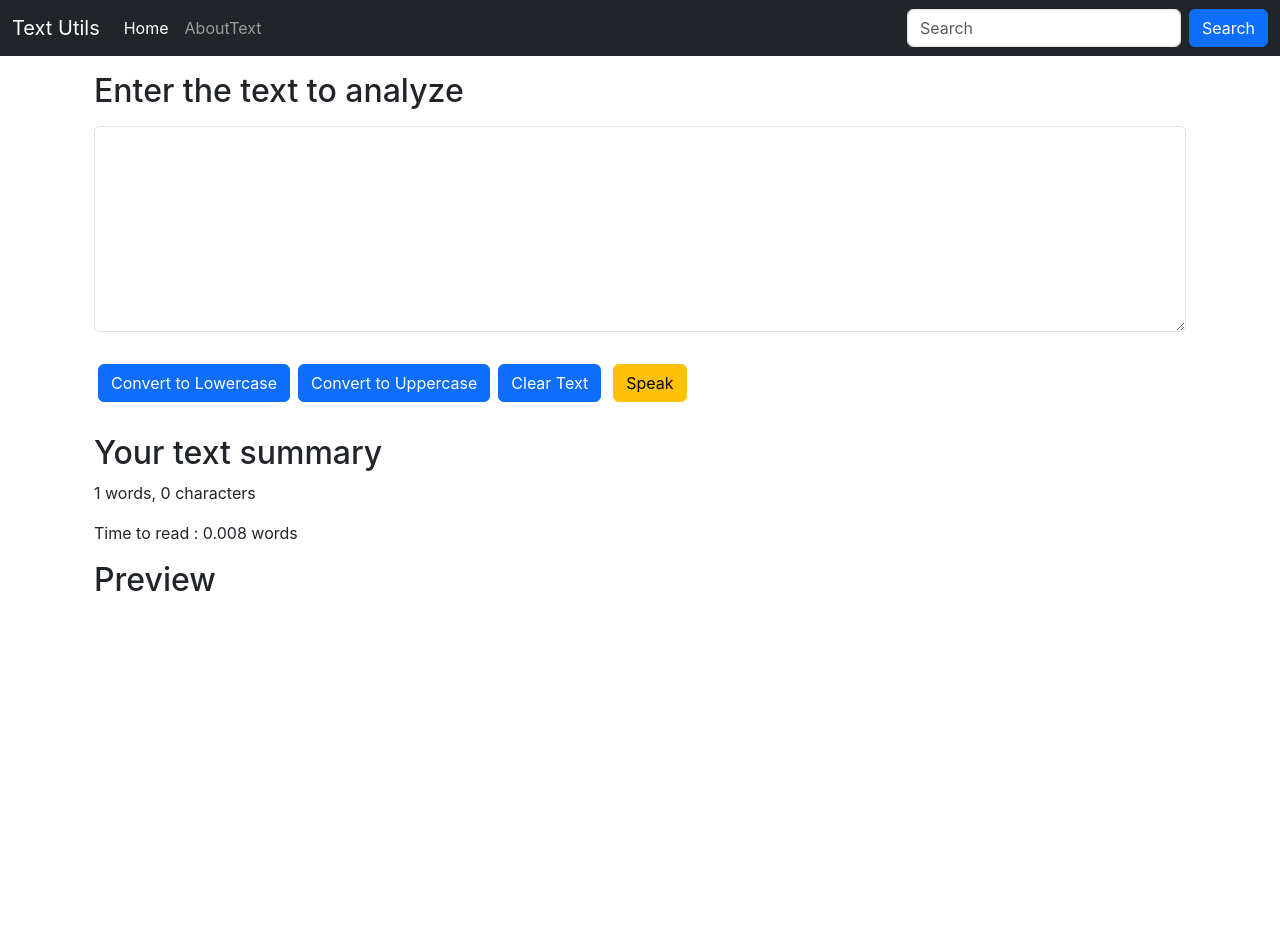
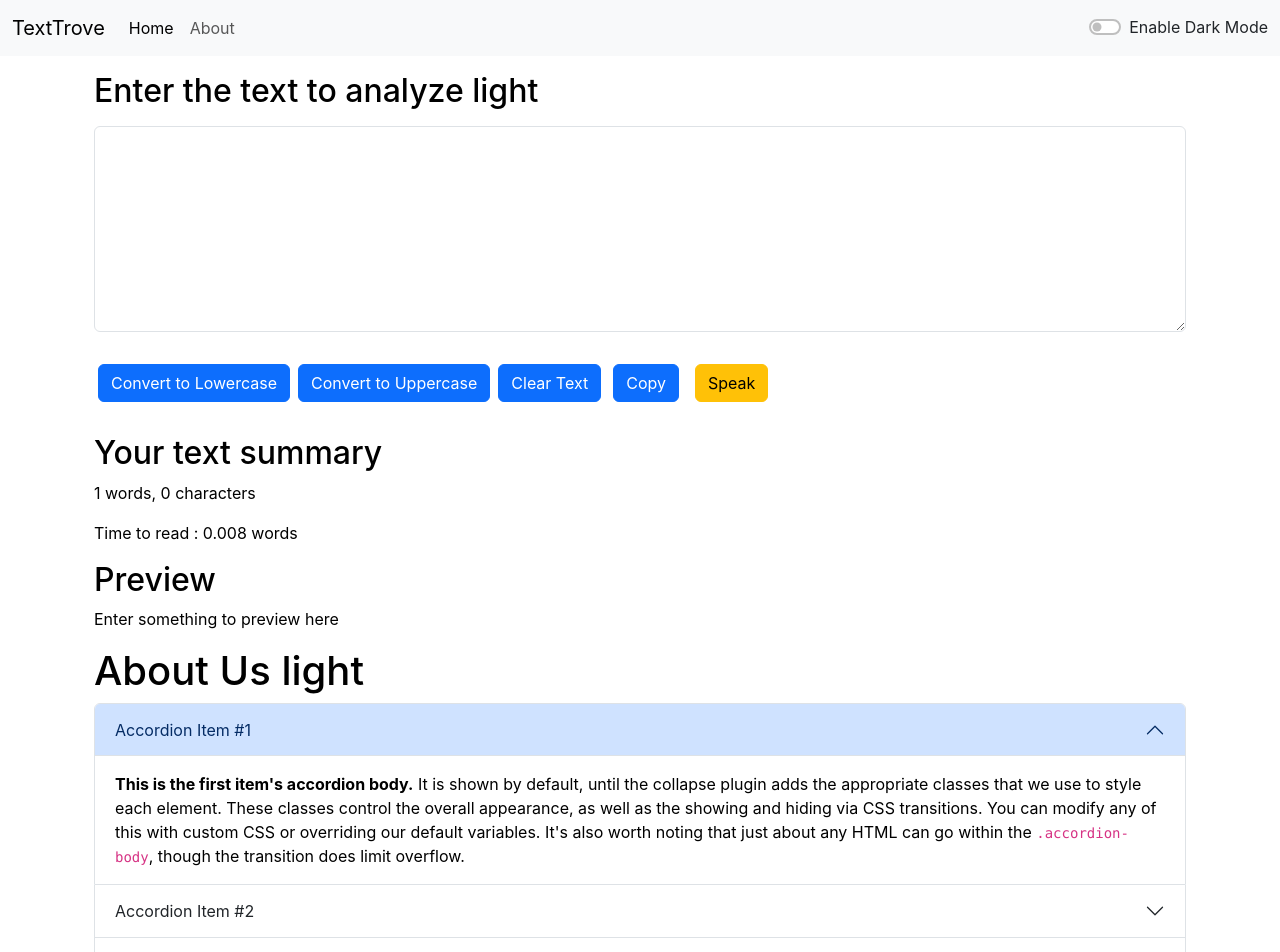
Before and after one commit to JiyaGupta-cs/React_Tuts, a React (Create React App) app: page / in a window 1280 px wide. Shown: the top 952 px of the page. Before the commit the page ends 800 px from the top, so only its background shows below. Built offline with nearby package versions, Linux system fonts and the light colour scheme.

Commit message:
Enabling Dark Mode

```diff
--- a/public/index.html
+++ b/public/index.html
@@ -25,7 +25,7 @@
   <link href="https://cdn.jsdelivr.net/npm/bootstrap@5.3.1/dist/css/bootstrap.min.css" rel="stylesheet"
     integrity="sha384-4bw+/aepP/YC94hEpVNVgiZdgIC5+VKNBQNGCHeKRQN+PtmoHDEXuppvnDJzQIu9" crossorigin="anonymous">
 
-  <title>React App</title>
+  <title>TextTrove - A Text Analyzer</title>
 </head>
 
 <body>
--- a/src/App.js
+++ b/src/App.js
@@ -1,15 +1,30 @@
 import './App.css';
 import Navbar from './components/Navbar';
 import TextForm from './components/TextForm';
+import About from './components/About';
+import React, { useState } from 'react';
+
 
 let name = "Jiya";
 
 function App() {
+  const [mode, setMode] = useState('light'); //Whether DarkMode is enabled or not
+  const toggleMode = () => {
+    if (mode === 'light') {
+      setMode('dark')
+      document.body.style.backgroundColor = '#042743';
+    }
+    else {
+      setMode('light')
+      document.body.style.backgroundColor = 'white';
+    }
+  }
   return (
     <>
-      <Navbar title="Text Utils" abouttext="AboutText" />
+      <Navbar title="TextTrove" mode={mode} toggleMode={toggleMode} />
       <div className="container my-3">
-      <TextForm heading="Enter the text to analyze" />
+        <TextForm mode={mode} heading="Enter the text to analyze" />
+        <About  mode={mode}/>
       </div>
 
     </>
--- /dev/null
+++ b/src/components/About.js
@@ -0,0 +1,51 @@
+import React, { useState } from 'react'
+
+export default function About(props) {
+
+
+
+  return (
+    <div className='container'  style={{backgroundColor:props.mode==='dark'?'#042743':'white', color:props.mode==='dark'?'white':'black'}} >
+        <h1>About Us {props.mode}</h1>
+      <div className="accordion" id="accordionExample">
+  <div className="accordion-item">
+    <h2 className="accordion-header">
+      <button className="accordion-button" type="button" data-bs-toggle="collapse" data-bs-target="#collapseOne" aria-expanded="true" aria-controls="collapseOne">
+        Accordion Item #1
+      </button>
+    </h2>
+    <div id="collapseOne" className="accordion-collapse collapse show" data-bs-parent="#accordionExample">
+      <div className="accordion-body"  style={{backgroundColor:props.mode==='dark'?'#042743':'white', color:props.mode==='dark'?'white':'black'}}>
+        <strong>This is the first item's accordion body.</strong> It is shown by default, until the collapse plugin adds the appropriate classes that we use to style each element. These classes control the overall appearance, as well as the showing and hiding via CSS transitions. You can modify any of this with custom CSS or overriding our default variables. It's also worth noting that just about any HTML can go within the <code>.accordion-body</code>, though the transition does limit overflow.
+      </div>
+    </div>
+  </div>
+  <div className="accordion-item">
+    <h2 className="accordion-header">
+      <button className="accordion-button collapsed" type="button" data-bs-toggle="collapse" data-bs-target="#collapseTwo" aria-expanded="false" aria-controls="collapseTwo">
+        Accordion Item #2
+      </button>
+    </h2>
+    <div id="collapseTwo" className="accordion-collapse collapse" data-bs-parent="#accordionExample">
+      <div className="accordion-body"  style={{backgroundColor:props.mode==='dark'?'#042743':'white', color:props.mode==='dark'?'white':'black'}}>
+        <strong>This is the second item's accordion body.</strong> It is hidden by default, until the collapse plugin adds the appropriate classes that we use to style each element. These classes control the overall appearance, as well as the showing and hiding via CSS transitions. You can modify any of this with custom CSS or overriding our default variables. It's also worth noting that just about any HTML can go within the <code>.accordion-body</code>, though the transition does limit overflow.
+      </div>
+    </div>
+  </div>
+  <div className="accordion-item">
+    <h2 className="accordion-header">
+      <button className="accordion-button collapsed" type="button" data-bs-toggle="collapse" data-bs-target="#collapseThree" aria-expanded="false" aria-controls="collapseThree">
+        Accordion Item #3
+      </button>
+    </h2>
+    <div id="collapseThree" className="accordion-collapse collapse" data-bs-parent="#accordionExample">
+      <div className="accordion-body"  style={{backgroundColor:props.mode==='dark'?'#042743':'white', color:props.mode==='dark'?'white':'black'}}>
+        <strong>This is the third item's accordion body.</strong> It is hidden by default, until the collapse plugin adds the appropriate classes that we use to style each element. These classes control the overall appearance, as well as the showing and hiding via CSS transitions. You can modify any of this with custom CSS or overriding our default variables. It's also worth noting that just about any HTML can go within the <code>.accordion-body</code>, though the transition does limit overflow.
+      </div>
+    </div>
+  </div>
+</div>
+{/* <button className='btn btn-primary my-3' onClick={toggleStyle}>{btnText}</button> */}
+    </div>
+  )
+}
--- a/src/components/Navbar.js
+++ b/src/components/Navbar.js
@@ -4,7 +4,7 @@ import PropTypes from 'prop-types'
 
 export default function Navbar(props) {
   return (
-    <nav className="navbar navbar-expand-lg navbar-dark bg-dark">
+    <nav className={`navbar navbar-expand-lg navbar-${props.mode} bg-${props.mode}`}>
         <div className="container-fluid">
           <a className="navbar-brand" href="#">{props.title}</a>
           <button className="navbar-toggler" type="button" data-bs-toggle="collapse" data-bs-target="#navbarSupportedContent" aria-controls="navbarSupportedContent" aria-expanded="false" aria-label="Toggle navigation">
@@ -16,13 +16,17 @@ export default function Navbar(props) {
                 <a className="nav-link active" aria-current="page" href="#">Home</a>
               </li>
               <li className="nav-item">
-                <a className="nav-link" href="#">{props.abouttext}</a>
+                <a className="nav-link" href="#">About</a>
               </li>
             </ul>
-            <form className="d-flex" role="search">
+            {/* <form className="d-flex" role="search">
               <input className="form-control me-2" type="search" placeholder="Search" aria-label="Search"/>
                 <button className="btn btn-primary" type="submit">Search</button>
-            </form>
+            </form> */}
+            <div className={`form-check form-switch text-${props.mode==='light'?'dark':'light'}`}>
+  <input className="form-check-input" style={{border:'2px solid #bfbfbf'}} onClick={props.toggleMode} type="checkbox" role="switch" id="flexSwitchCheckDefault"/>
+  <label className="form-check-label" htmlFor="flexSwitchCheckDefault">Enable Dark Mode</label>
+</div>
           </div>
         </div>
       </nav>
--- a/src/components/TextForm.js
+++ b/src/components/TextForm.js
@@ -42,23 +42,30 @@ export default function TextForm(props) {
     }
 }
 
+  const handleCopy=()=>{
+    var text=document.getElementById("myBox");
+    text.select();
+    navigator.clipboard.writeText(text.value);
+  }
+
   return (
     <>
 
-      <div className="container">
-        <h2>{props.heading}</h2>
-        <textarea className="form-control my-3" id="myBox" rows="8" value={text} onChange={handleOnChange}></textarea>
+      <div className="container" style={{backgroundColor:props.mode==='dark'?'#042743':'white', color:props.mode==='dark'?'white':'black'}}>
+        <h2>{props.heading}  {props.mode}</h2>
+        <textarea className="form-control my-3" id="myBox" style={{backgroundColor:props.mode==='light'?'white':'#CFE2FF', color:props.mode==='dark'?'white':'black'}} rows="8" value={text} onChange={handleOnChange}></textarea>
         <button className="btn btn-primary my-3 mx-1" onClick={handleLowerCLick}>Convert to Lowercase</button>
         <button className="btn btn-primary my-3 mx-1" onClick={handleUpCLick}>Convert to Uppercase</button>
         <button className="btn btn-primary my-3 mx-1" onClick={clearText}>Clear Text</button>
+        <button type="submit" className="btn btn-primary mx-2 my-2"onClick={handleCopy}  id="toggle">Copy</button>
         <button type="submit" className="btn btn-warning mx-2 my-2"onClick={speak}  id="toggle">Speak</button>
       </div>
-      <div className="container my-3">
+      <div className="container my-3" style={{backgroundColor:props.mode==='dark'?'#042743':'white', color:props.mode==='dark'?'white':'black'}}>
         <h2>Your text summary</h2>
         <p>{text.split(" ").length} words, {text.length} characters</p>
         <p> Time to read : {text.split(" ").length*0.008} words</p>
         <h2>Preview</h2>
-        <p>{text}</p>
+        <p>{text.length>0?text:'Enter something to preview here'}</p>
       </div>
 
       </>
```
